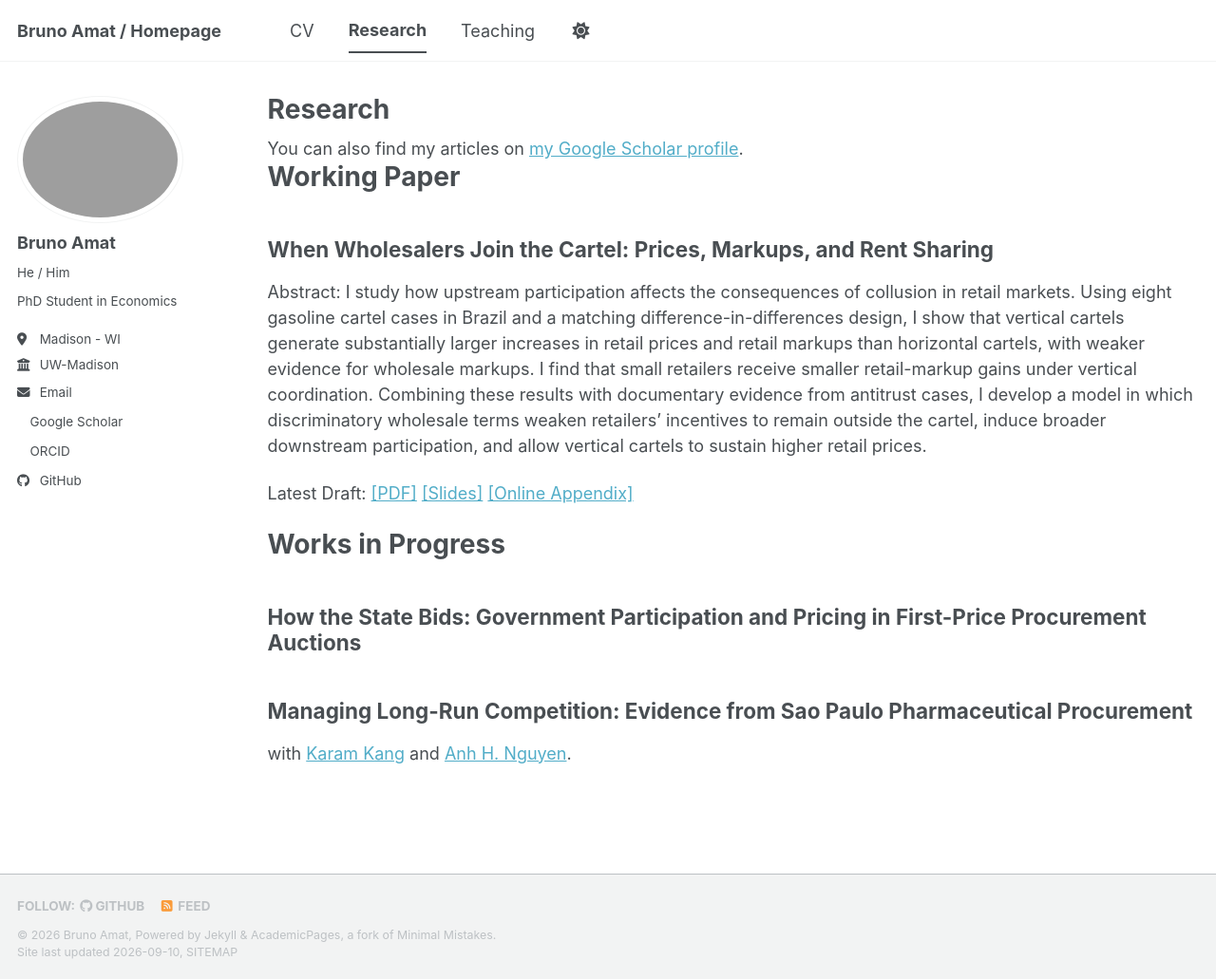
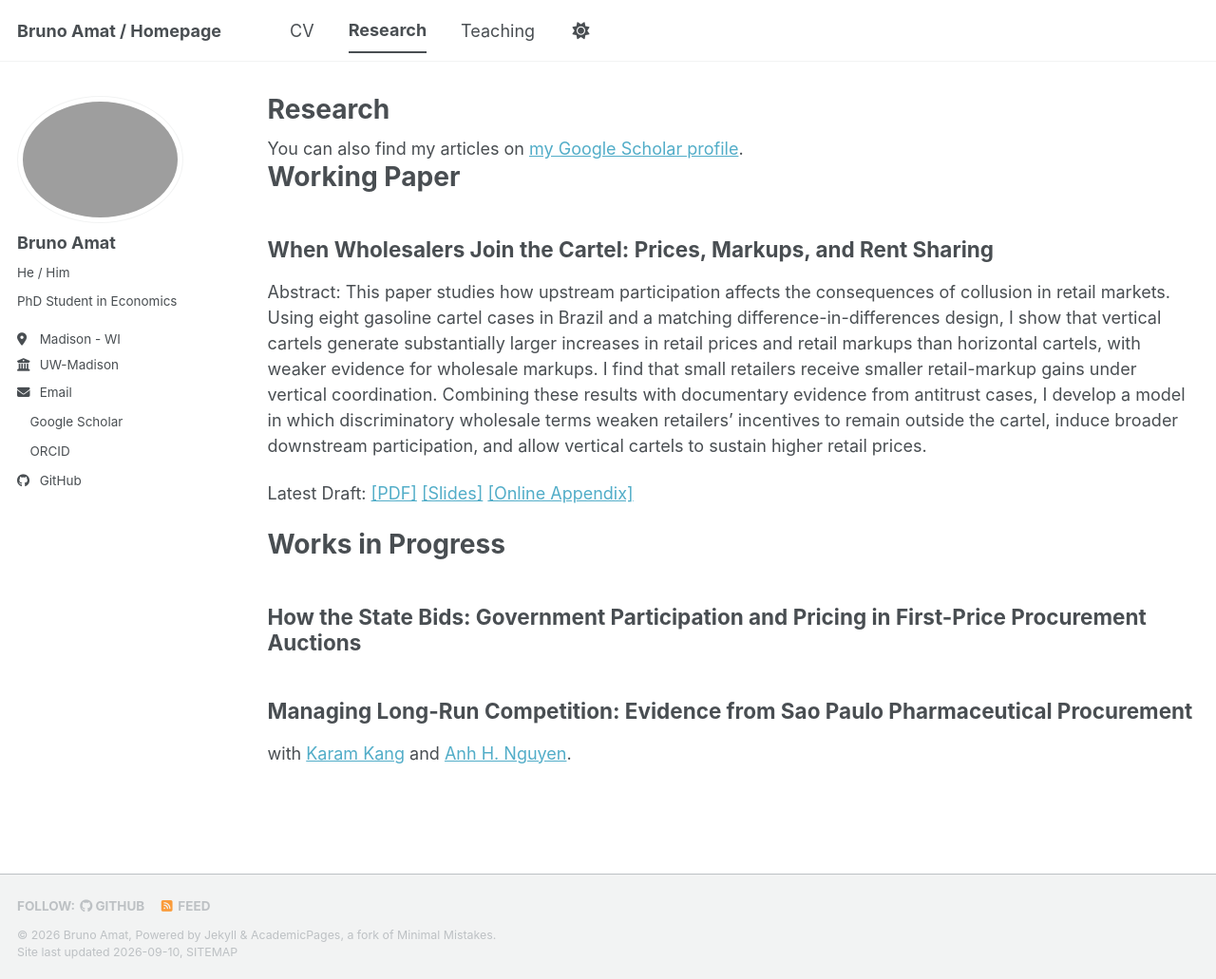
Before and after one commit to Bruno-Amat/Bruno-Amat.github.io, a Jekyll site: the page built from _pages/publications.md, in a window 1280 px wide and 1031 px high. Shown: the whole window at 95% size. Built offline with Jekyll 4.4.1, drawn with Linux system fonts in a browser that asks for light colours; a style sheet for code colours, icons or effects is not loaded.

Commit message:
Update abstract in publications.md
Revised the abstract for the working paper on cartel participation and retail market effects.

```diff
--- a/_pages/publications.md
+++ b/_pages/publications.md
@@ -16,7 +16,7 @@ author_profile: true
 
 ## When Wholesalers Join the Cartel: Prices, Markups, and Rent Sharing
 
-Abstract: I study how upstream participation affects the consequences of collusion in retail markets. Using eight gasoline cartel cases in Brazil and a matching difference-in-differences design, I show that vertical cartels generate substantially larger increases in retail prices and retail markups than horizontal cartels, with weaker evidence for wholesale markups. I find that small retailers receive smaller retail-markup gains under vertical coordination. Combining these results with documentary evidence from antitrust cases, I develop a model in which discriminatory wholesale terms weaken retailers' incentives to remain outside the cartel, induce broader downstream participation, and allow vertical cartels to sustain higher retail prices.
+Abstract: This paper studies how upstream participation affects the consequences of collusion in retail markets. Using eight gasoline cartel cases in Brazil and a matching difference-in-differences design, I show that vertical cartels generate substantially larger increases in retail prices and retail markups than horizontal cartels, with weaker evidence for wholesale markups. I find that small retailers receive smaller retail-markup gains under vertical coordination. Combining these results with documentary evidence from antitrust cases, I develop a model in which discriminatory wholesale terms weaken retailers' incentives to remain outside the cartel, induce broader downstream participation, and allow vertical cartels to sustain higher retail prices.
 
 Latest Draft: <a href="https://bruno-amat.github.io/files/When_Wholesalers_Join_the_Cartel.pdf">[PDF]</a>  <a href="https://bruno-amat.github.io/files/When_Wholesalers_Join_the_Cartel_slides.pdf">[Slides]</a> <a href="https://bruno-amat.github.io/files/When_Wholesalers_Join_the_Cartel_online_appendix.pdf">[Online Appendix]</a>
 
```
